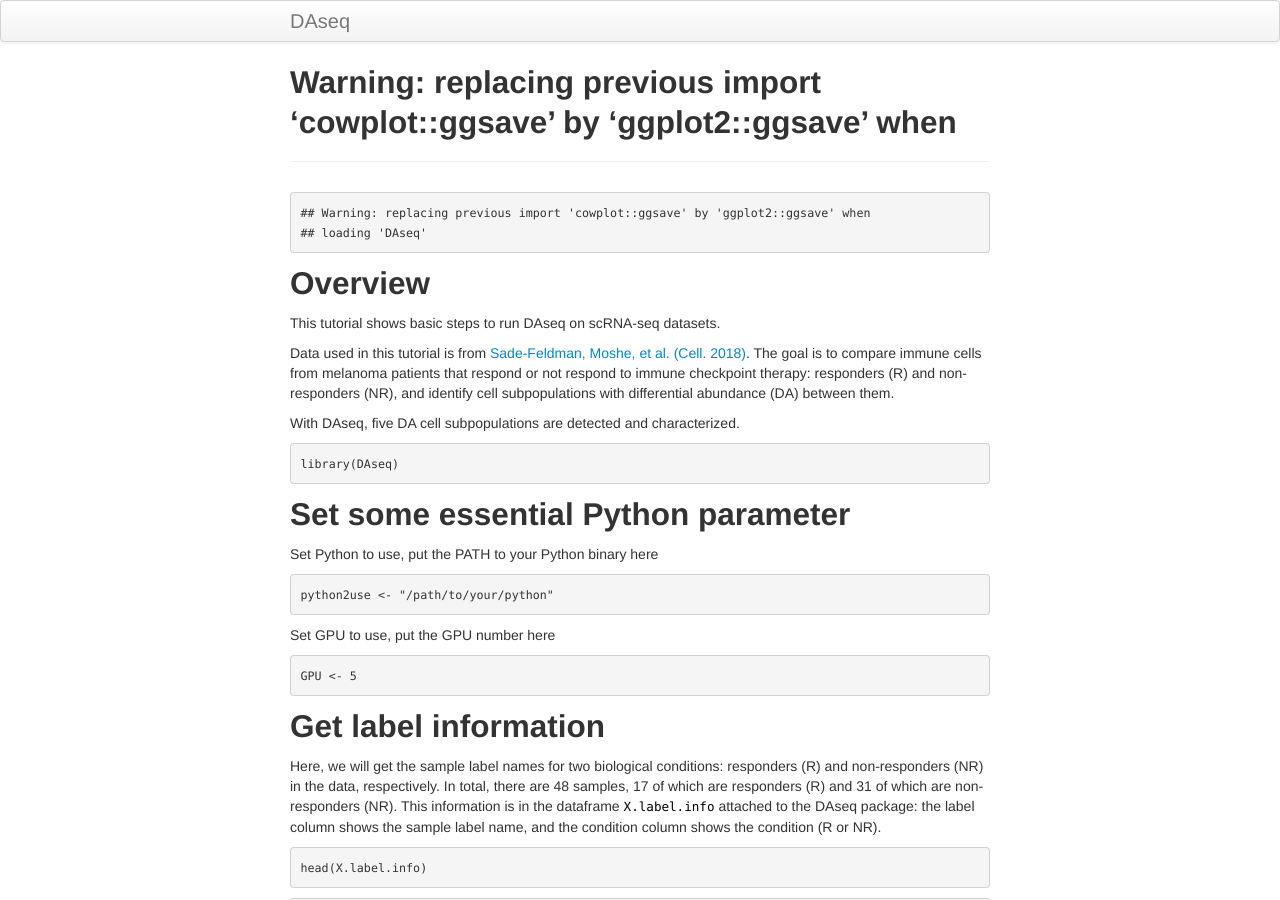
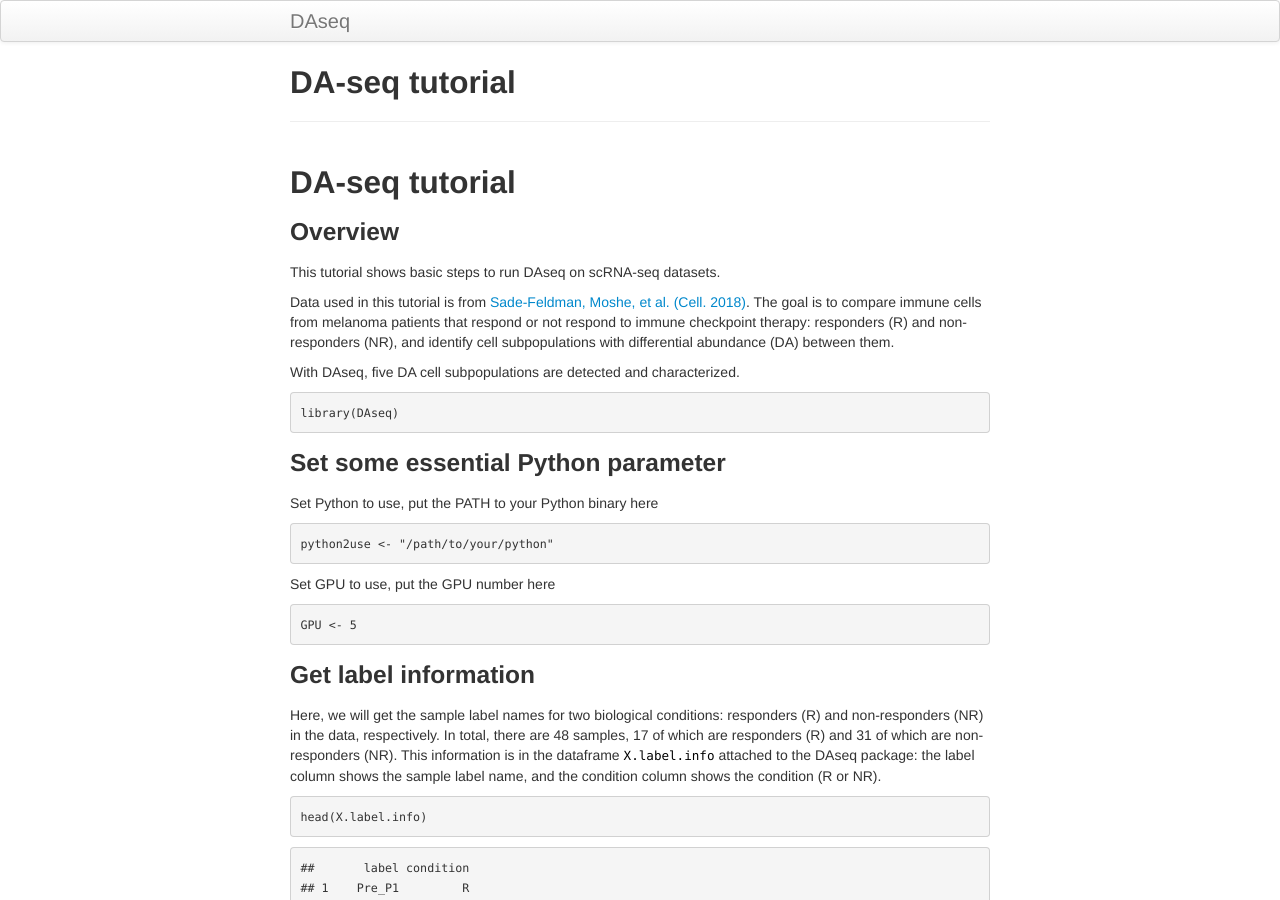
Before and after one commit to JunZhao1990/DA-seq, a Jekyll site: the page built from pages/tutorial.md, in a window 1280 px wide and 900 px high. Built offline with Jekyll 4.4.1, drawn with Linux system fonts in a browser that asks for light colours; our own code applies the rules of GitHub Pages for plain Markdown files.

Commit message:
update tutorial

````diff
--- a/pages/tutorial.md
+++ b/pages/tutorial.md
@@ -1,8 +1,7 @@
-    ## Warning: replacing previous import 'cowplot::ggsave' by 'ggplot2::ggsave' when
-    ## loading 'DAseq'
+DA-seq tutorial
+---------------
 
-Overview
---------
+### Overview
 
 This tutorial shows basic steps to run DAseq on scRNA-seq datasets.
 
@@ -19,8 +18,7 @@ With DAseq, five DA cell subpopulations are detected and characterized.
 library(DAseq)
 ```
 
-Set some essential Python parameter
------------------------------------
+### Set some essential Python parameter
 
 Set Python to use, put the PATH to your Python binary here
 
@@ -34,8 +32,7 @@ Set GPU to use, put the GPU number here
 GPU <- 5
 ```
 
-Get label information
----------------------
+### Get label information
 
 Here, we will get the sample label names for two biological conditions:
 responders (R) and non-responders (NR) in the data, respectively. In
@@ -64,8 +61,7 @@ R_labels <- X.label.info[X.label.info$condition == "R", "label"]
 NR_labels <- X.label.info[X.label.info$condition == "NR", "label"]
 ```
 
-Get DA cells
-------------
+### Get DA cells
 
 This step incorporates the first two steps of DAseq algorithm. The input
 of this step includes: - `X`, the scRNA-seq data after dimension
@@ -137,8 +133,7 @@ da.cells$da.cells.plot
 
 ![](tutorial_files/figure-markdown_github/unnamed-chunk-9-1.png)
 
-Get DA regions
---------------
+### Get DA regions
 
 In this step, selected DA cells will be clustered into several DA
 regions with outlier removal. Several input parameters are identical to
@@ -182,8 +177,7 @@ da.regions$da.region.plot
 
 ![](tutorial_files/figure-markdown_github/unnamed-chunk-12-1.png)
 
-Get markers for each DA region with STG
----------------------------------------
+### Get markers for each DA region with STG
 
 The final step of DAseq is to characterize each DA region by detecting
 genes that seprate the DA region from the rest of the cells through STG
````
